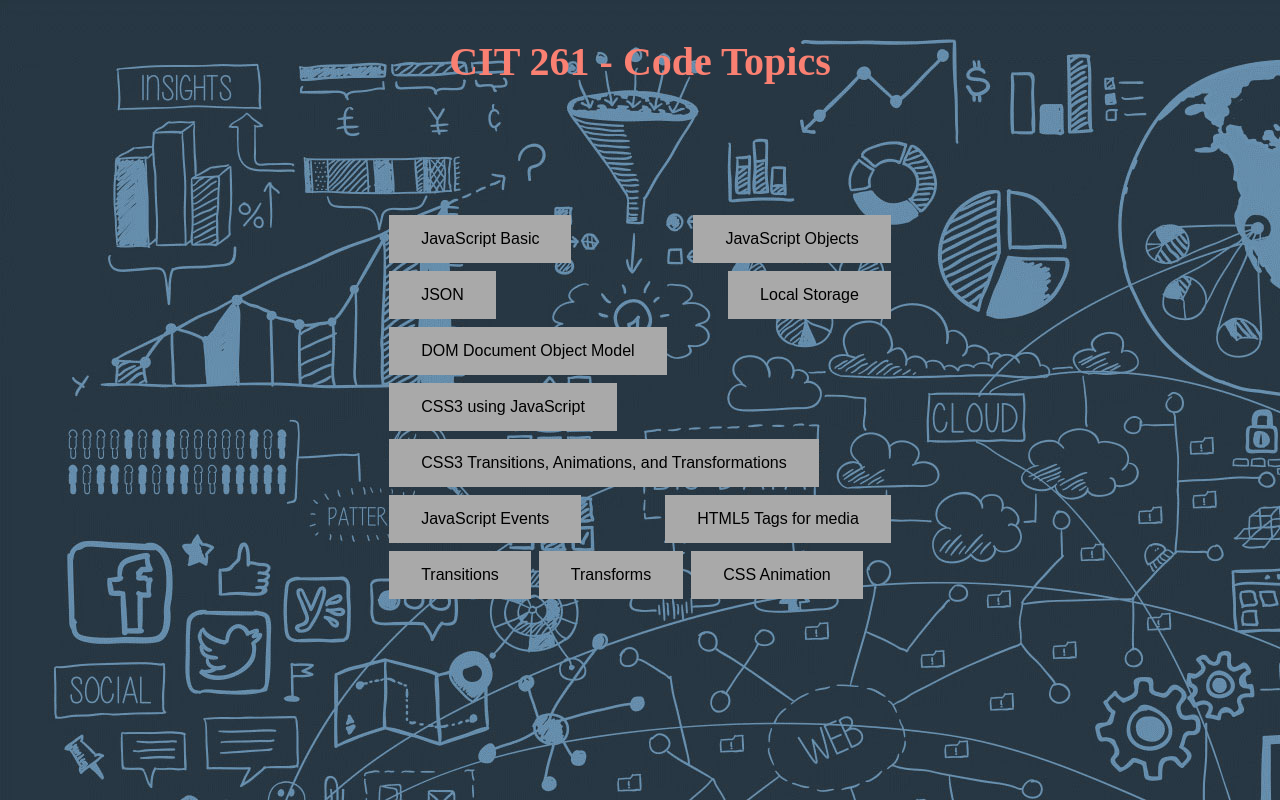
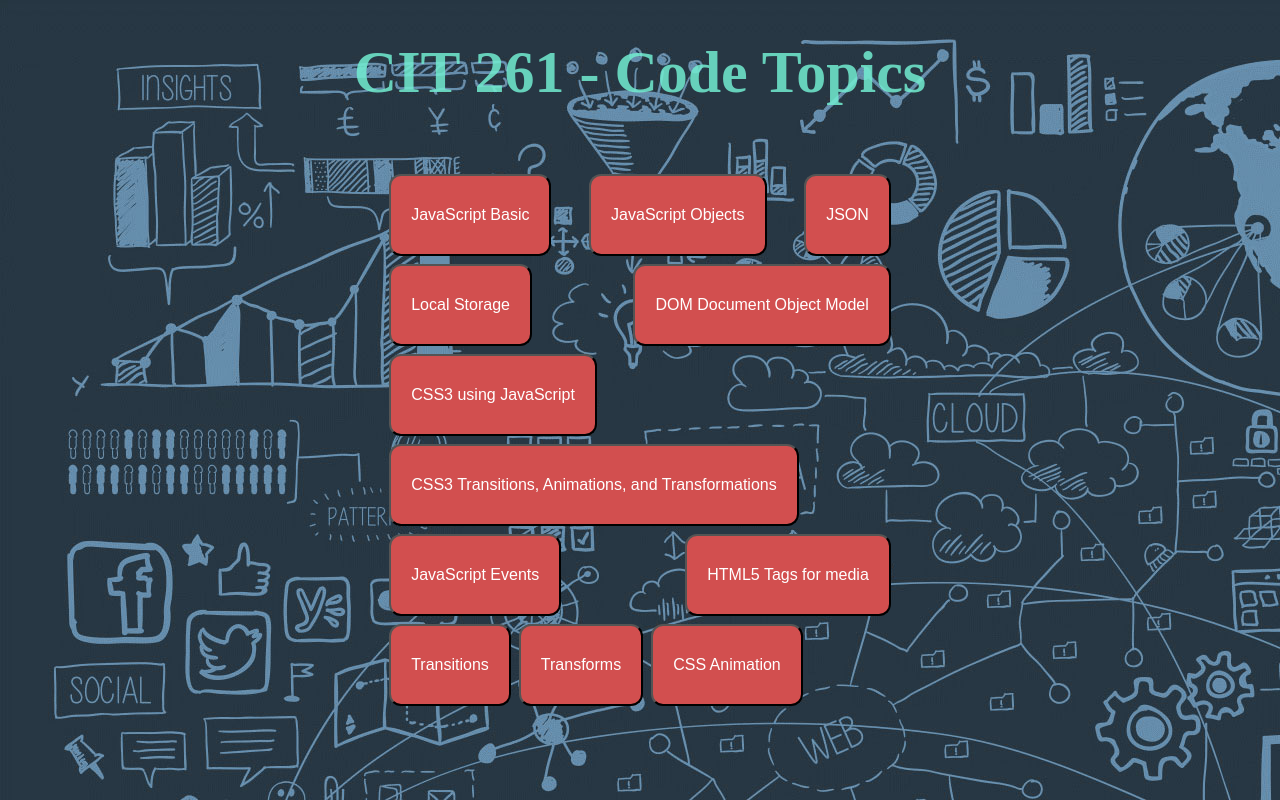
Before and after one commit to zmarcosb/CIT261, a plain HTML site: page index.html in a window 1280 px wide. Drawn offline with Linux system fonts and the light colour scheme.

Commit message:
Update style.css

```diff
--- a/style.css
+++ b/style.css
@@ -1,7 +1,6 @@
-
 h1{
-    font-size: 40px;
-    color: salmon;
+    font-size: 60px;
+    color: #72ecd0d9;
     border-color: black;
     text-align: center;
     margin-top: 3%;
@@ -9,10 +8,10 @@ h1{
 }
 
 button {
-  background-color: darkgray;
-  border: none;
-  color: black;
-  padding: 15px 32px;
+  background-color: #d24f4f;
+  border-radius: 12px;
+  color: white;
+  padding: 30px 20px;
   text-align: center;
   text-decoration: none;
   display: inline-block;
@@ -25,5 +24,5 @@ div{
     text-align: justify;
     margin-left: 30%;
     margin-right: 30%;
-    margin-top: 10%;
+    margin-top: 5%;
 }
```
